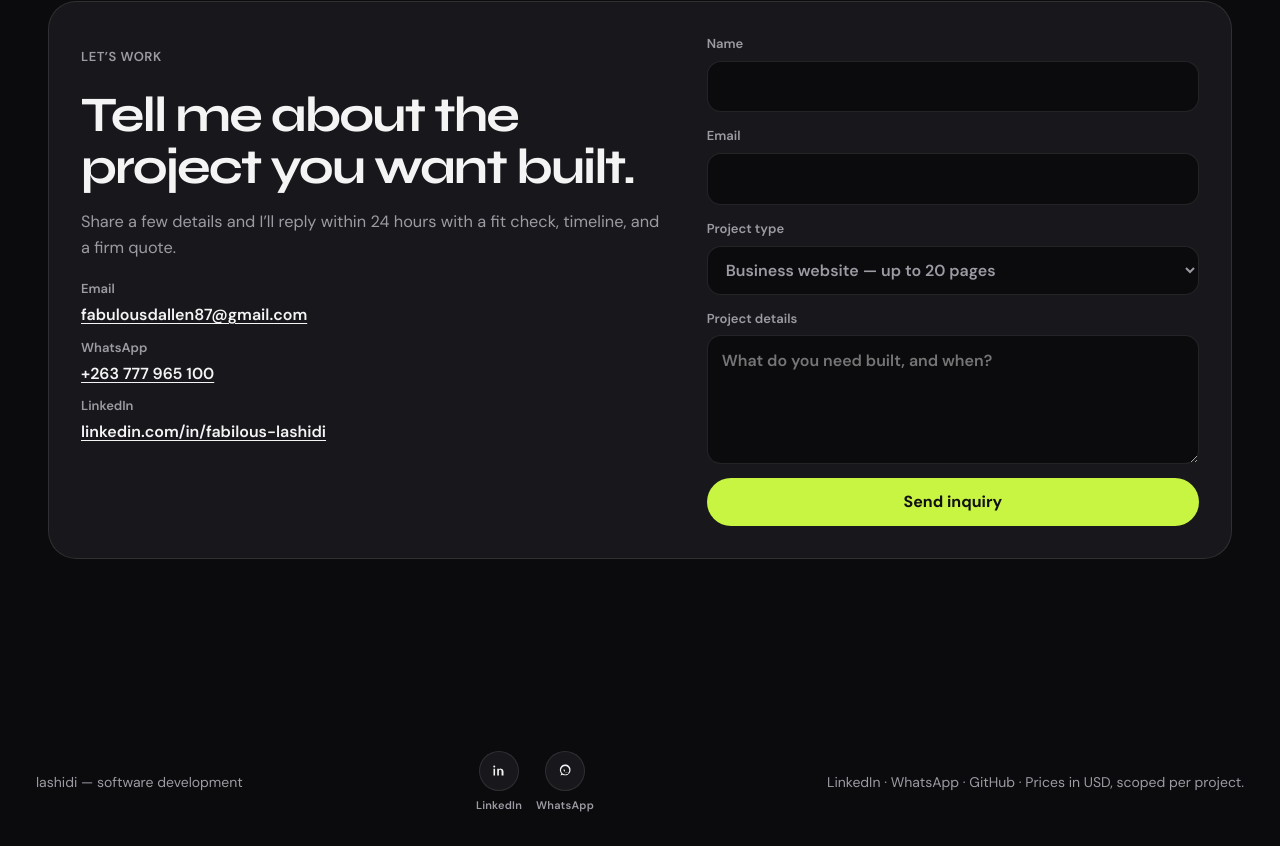
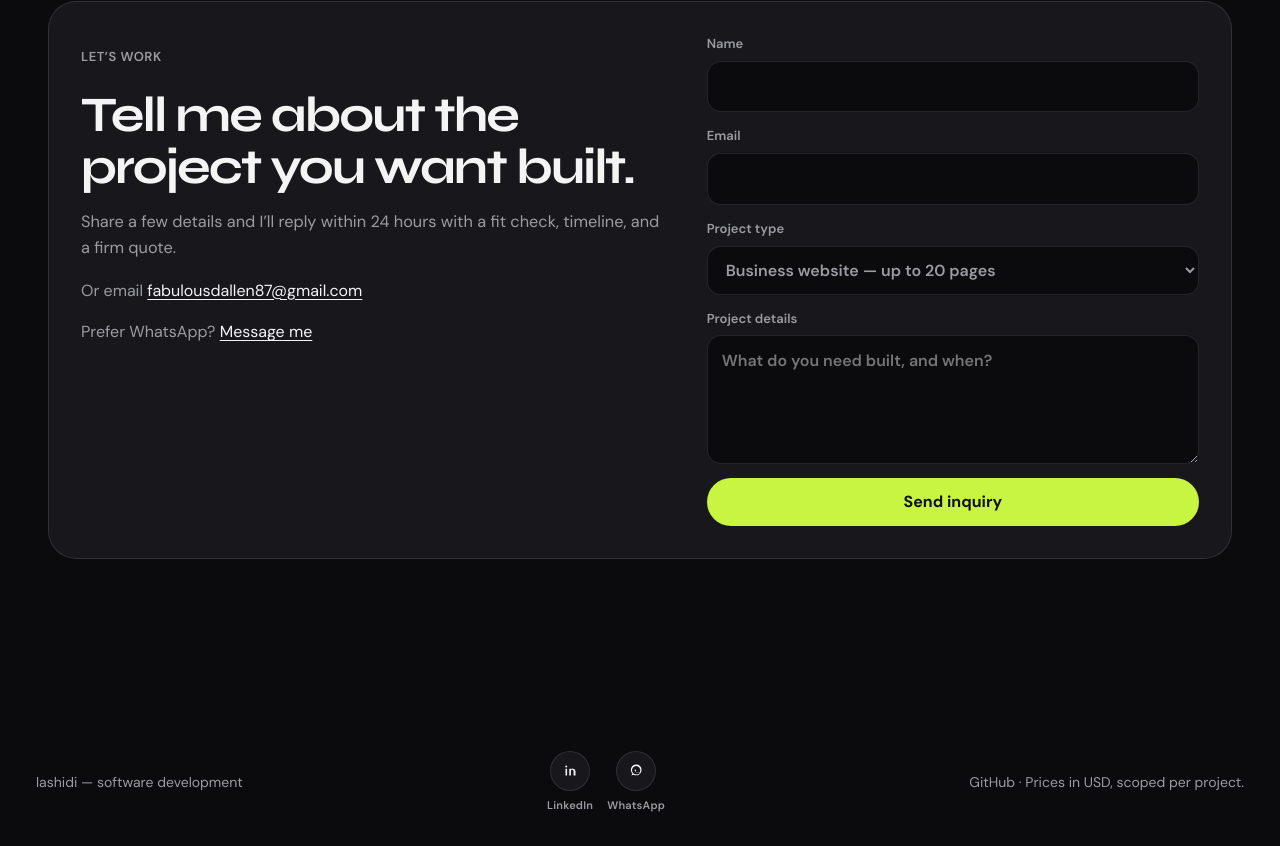
Before and after one commit to fabber04/portfolio, a plain HTML site: page index.html in a window 1280 px wide. Shown: the part 4697-5543 px from the top of the page. Drawn offline with Linux system fonts and the light colour scheme.

Commit message:
Revert extra LinkedIn and WhatsApp profile links on the site.
Co-authored-by: Cursor <cursoragent@cursor.com>

```diff
--- a/css/style.css
+++ b/css/style.css
@@ -909,31 +909,6 @@ a.project-card:focus-visible {
   overflow-wrap: anywhere;
 }
 
-.contact-links {
-  list-style: none;
-  margin: 18px 0 0;
-  padding: 0;
-  display: grid;
-  gap: 10px;
-}
-
-.contact-links li {
-  display: grid;
-  gap: 2px;
-  font-size: 13px;
-  font-weight: 600;
-  color: var(--muted);
-}
-
-.contact-links a {
-  color: var(--text);
-  font-size: 16px;
-  font-weight: 600;
-  text-decoration: underline;
-  text-underline-offset: 3px;
-  overflow-wrap: anywhere;
-}
-
 .contact-email a {
   color: var(--text);
   text-decoration: underline;
--- a/index.html
+++ b/index.html
@@ -210,33 +210,14 @@
             <p class="lede">
               Share a few details and I’ll reply within 24 hours with a fit check, timeline, and a firm quote.
             </p>
-            <ul class="contact-links">
-              <li>
-                Email
-                <a id="email-link" href="mailto:fabulousdallen87@gmail.com">fabulousdallen87@gmail.com</a>
-              </li>
-              <li>
-                WhatsApp
-                <a
-                  id="whatsapp-link"
-                  class="js-hire"
-                  href="https://wa.me/263777965100"
-                  target="_blank"
-                  rel="noopener"
-                  >+263 777 965 100</a
-                >
-              </li>
-              <li>
-                LinkedIn
-                <a
-                  id="linkedin-link"
-                  href="https://www.linkedin.com/in/fabilous-lashidi-571ab0259"
-                  target="_blank"
-                  rel="noopener"
-                  >linkedin.com/in/fabilous-lashidi</a
-                >
-              </li>
-            </ul>
+            <p class="contact-email">
+              Or email
+              <a id="email-link" href="mailto:fabulousdallen87@gmail.com">fabulousdallen87@gmail.com</a>
+            </p>
+            <p class="contact-email">
+              Prefer WhatsApp?
+              <a class="js-hire" href="#contact">Message me</a>
+            </p>
           </div>
 
           <form class="contact-form" id="contact-form">
@@ -276,16 +257,6 @@
       <p><span data-logo-foot>lashidi</span> — software development</p>
       <div class="social-row js-socials"></div>
       <p class="muted">
-        <a
-          id="footer-linkedin"
-          href="https://www.linkedin.com/in/fabilous-lashidi-571ab0259"
-          target="_blank"
-          rel="noopener"
-          >LinkedIn</a
-        >
-        ·
-        <a class="js-hire" href="https://wa.me/263777965100" target="_blank" rel="noopener">WhatsApp</a>
-        ·
         <a class="js-github" href="https://github.com/fabber04" target="_blank" rel="noopener">GitHub</a>
         · Prices in USD, scoped per project.
       </p>
--- a/js/main.js
+++ b/js/main.js
@@ -56,8 +56,6 @@
   const hireHref = whatsappNumber
     ? `https://wa.me/${whatsappNumber}?text=${hireMessage}`
     : "#contact";
-  const whatsappLabel = formatPhone(site.social.whatsapp);
-  const linkedinHref = site.social.linkedin || "";
 
   document.querySelectorAll(".js-hire").forEach((hire) => {
     hire.href = hireHref;
@@ -65,19 +63,6 @@
       hire.target = "_blank";
       hire.rel = "noopener";
     }
-  });
-
-  const whatsappLink = document.getElementById("whatsapp-link");
-  if (whatsappLink && hireHref.startsWith("http")) {
-    whatsappLink.href = hireHref;
-    whatsappLink.textContent = whatsappLabel;
-  }
-
-  document.querySelectorAll("#linkedin-link, #about-linkedin, #footer-linkedin").forEach((link) => {
-    if (!linkedinHref) return;
-    link.href = linkedinHref;
-    link.target = "_blank";
-    link.rel = "noopener";
   });
 
   document.querySelectorAll(".js-github").forEach((link) => {
@@ -425,14 +410,6 @@
   window.addEventListener("load", scrollToHash);
   window.addEventListener("hashchange", scrollToHash);
 
-  function formatPhone(value) {
-    const digits = String(value || "").replace(/\D/g, "");
-    if (digits.length === 12 && digits.startsWith("263")) {
-      return `+263 ${digits.slice(3, 6)} ${digits.slice(6, 9)} ${digits.slice(9)}`;
-    }
-    return digits ? `+${digits}` : String(value || "").trim();
-  }
-
   function setText(selector, value) {
     document.querySelectorAll(selector).forEach((node) => {
       node.textContent = value;
```
Also changed, not shown: about.html (+2 -18 lines).
